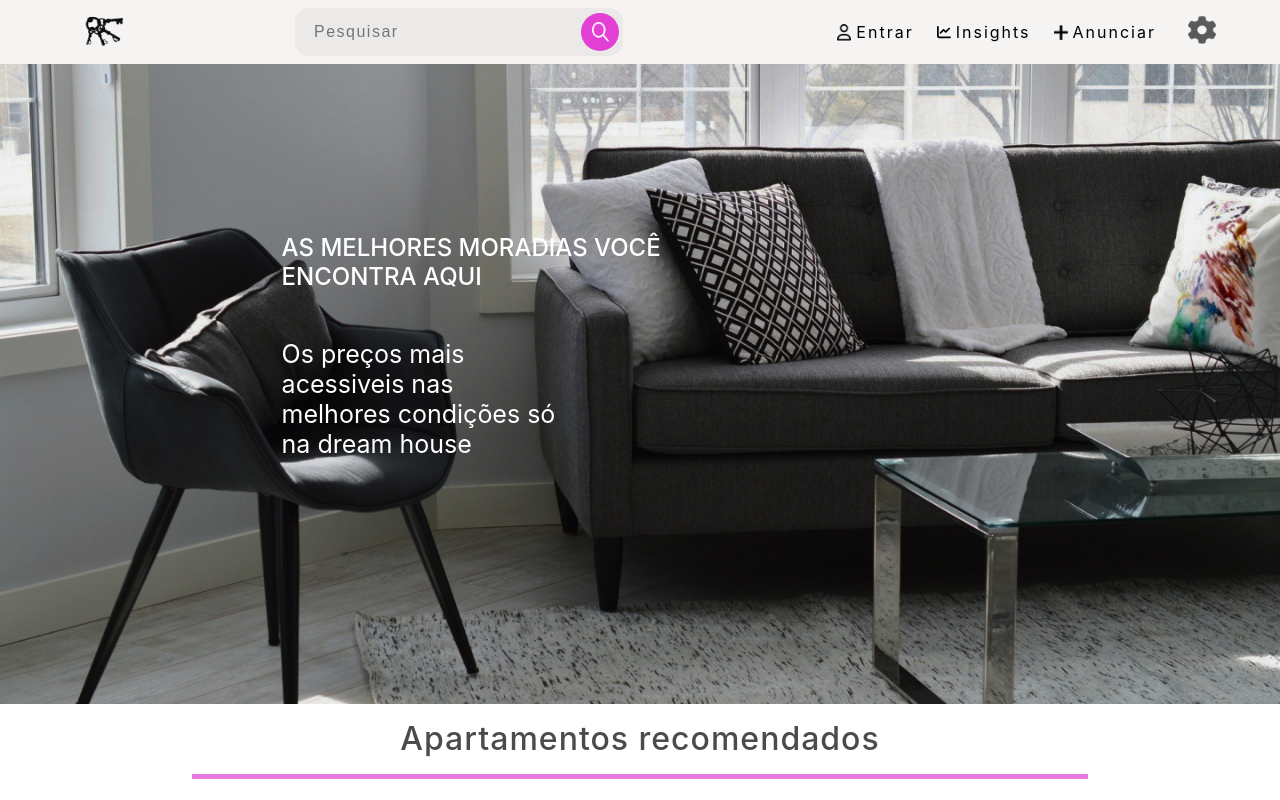
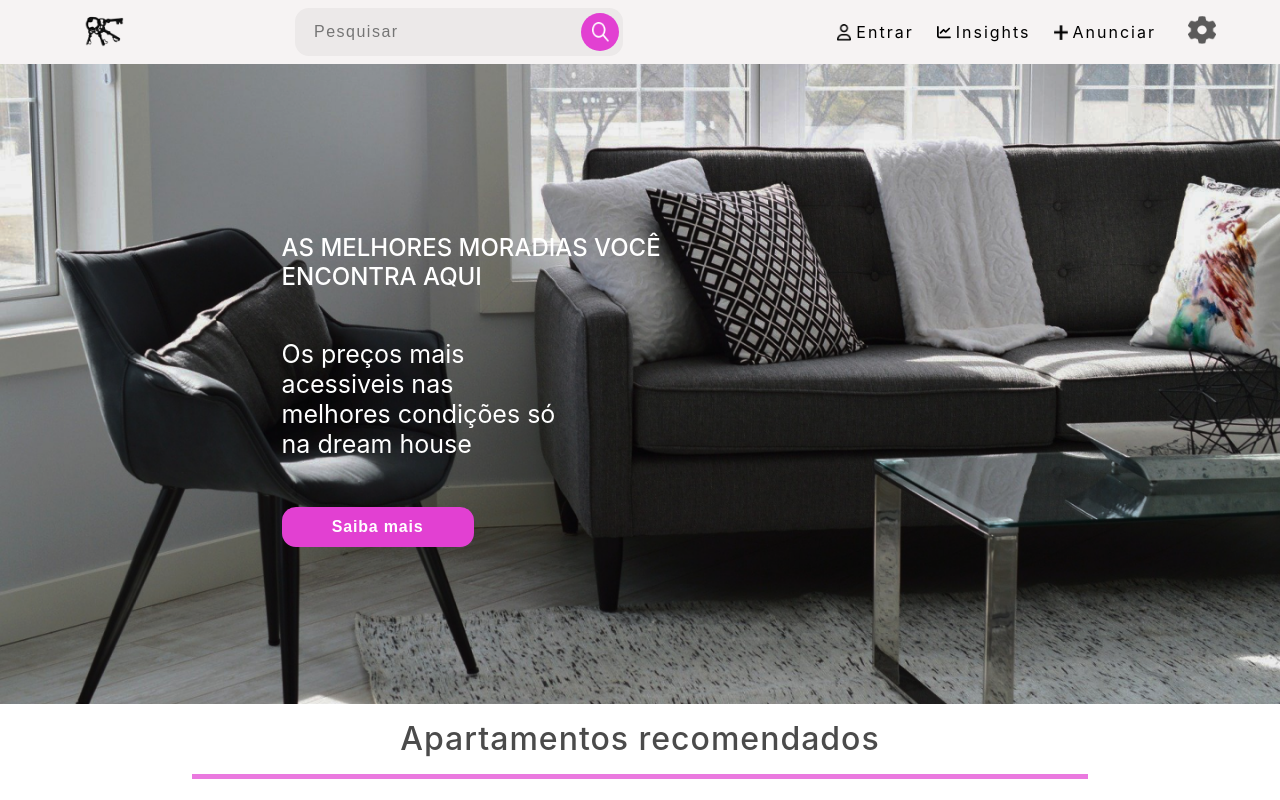
Before and after one commit to Dream-House-Grupo-9/Dream-House-web, a React (Create React App) app in the folder dream-house/: page / in a window 1280 px wide. Shown: the top 800 px of the page. Built offline with nearby package versions, Linux system fonts and the light colour scheme.

Commit message:
Feature: adição do botão no banner

```diff
--- a/dream-house/src/pages/Home.jsx
+++ b/dream-house/src/pages/Home.jsx
@@ -35,6 +35,8 @@ function Home() {
             <p>Os preços mais acessiveis nas melhores
               condições só na dream house</p>
 
+
+              <button className="button-saiba-mais">Saiba mais</button>
           </div>
         </div>
       </main>
```
